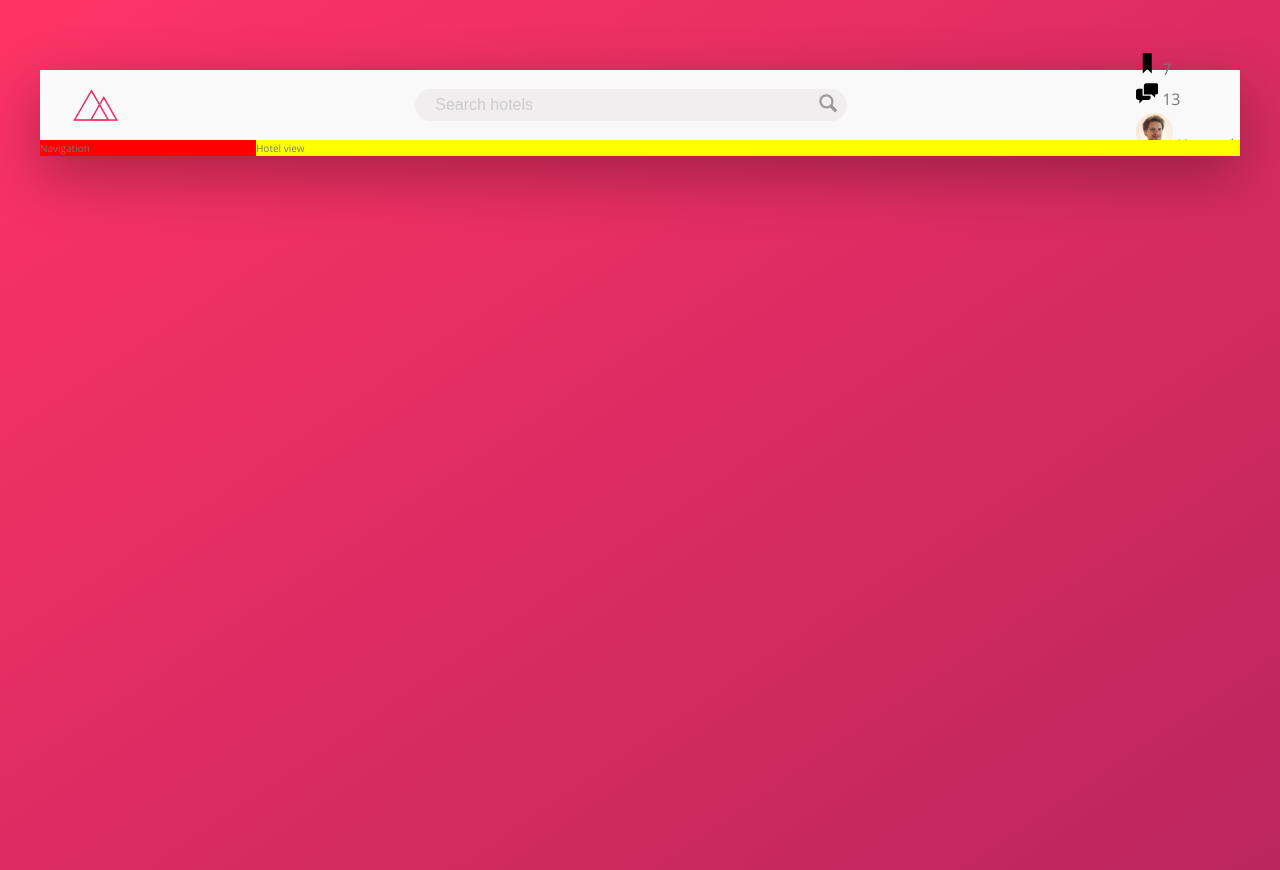
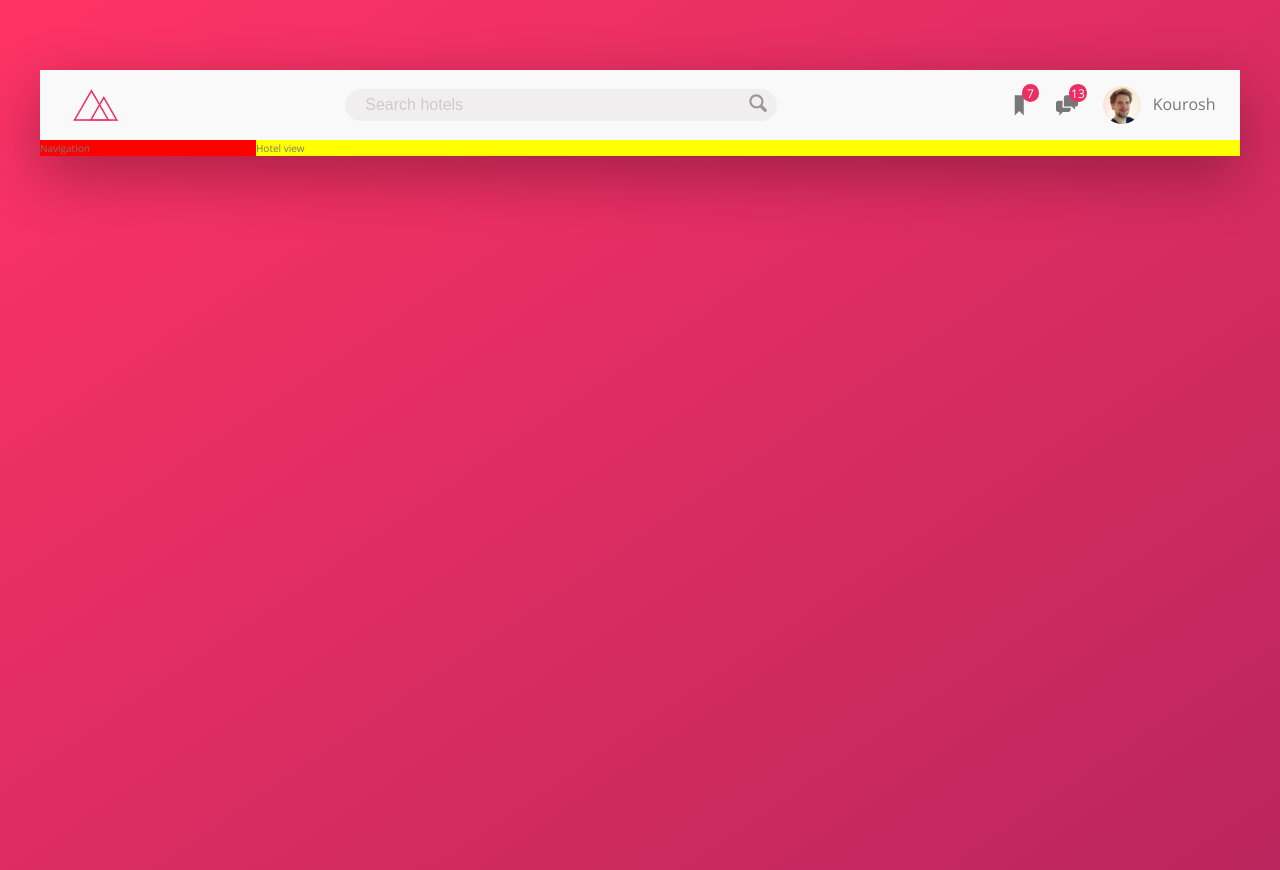
Before and after one commit to KouroshBhl/Trillo, a website: page index.html in a window 1280 px wide. Drawn offline with nearby package versions, Linux system fonts and the light colour scheme.

Commit message:
Complete header styling

```diff
--- a/index.html
+++ b/index.html
@@ -35,23 +35,23 @@
         </form>
         <nav class="user">
           <div class="user__icon">
-            <svg class="user__bookmark">
+            <svg class="user__icon--svg">
               <use
                 xlink:href="img/sprite.svg#icon-bookmark
               "
               ></use>
             </svg>
-            <span class="user__bookmark--noti">7</span>
+            <span class="user__icon--noti">7</span>
           </div>
 
           <div class="user__icon">
-            <svg class="user__chat">
+            <svg class="user__icon--svg">
               <use
                 xlink:href="img/sprite.svg#icon-chat
               "
               ></use>
             </svg>
-            <span class="user__chat--noti">13</span>
+            <span class="user__icon--noti">13</span>
           </div>
 
           <div class="user__profile">
--- a/sass/_components.scss
+++ b/sass/_components.scss
@@ -1,10 +1,3 @@
-.container {
-}
-.header {
-  display: flex;
-  justify-content: space-between;
-  align-items: center;
-}
 .logo {
   height: 3.25rem;
   margin-left: 3.25rem;
@@ -48,29 +41,53 @@
 }
 
 .user {
+  display: flex;
+  justify-content: center;
+  align-items: stretch;
+  align-self: stretch;
+  cursor: pointer;
+
+  & > * {
+    align-items: center;
+    display: flex;
+    padding: 0 1.25rem;
+  }
+  & > *:hover {
+    background-color: var(--color-grey-light-3);
+  }
   &__icon {
-  }
-  &__bookmark {
-    height: 2.25rem;
-    width: 2.25rem;
+    fill: var(--color-grey-dark-2);
+    position: relative;
 
+    &--svg {
+      height: 2.25rem;
+      width: 2.25rem;
+    }
     &--noti {
-    }
-  }
-  &__chat {
-    height: 2.25rem;
-    width: 2.25rem;
-
-    &--noti {
+      color: var(--color-grey-light-1);
+      font-size: 1.2rem;
+      background-color: var(--color-primary);
+      border-radius: 50%;
+      height: 1.75rem;
+      width: 1.75rem;
+      display: flex;
+      justify-content: center;
+      position: absolute;
+      top: 1.4rem;
+      right: 0.4rem;
     }
   }
 
   &__profile {
+    display: flex;
+    align-items: center;
     &--img {
       height: 3.75rem;
       border-radius: 50%;
+      margin-right: 1.2rem;
     }
     &--name {
+      margin-right: 1.2rem;
     }
   }
 }
--- a/sass/_layout.scss
+++ b/sass/_layout.scss
@@ -8,6 +8,9 @@
   height: 7rem;
   background-color: var(--color-grey-light-1);
   font-size: 1.6rem;
+  display: flex;
+  justify-content: space-between;
+  align-items: center;
 }
 .content {
   display: flex;
```
Also changed, not shown: css/style.css, 1 other file.
